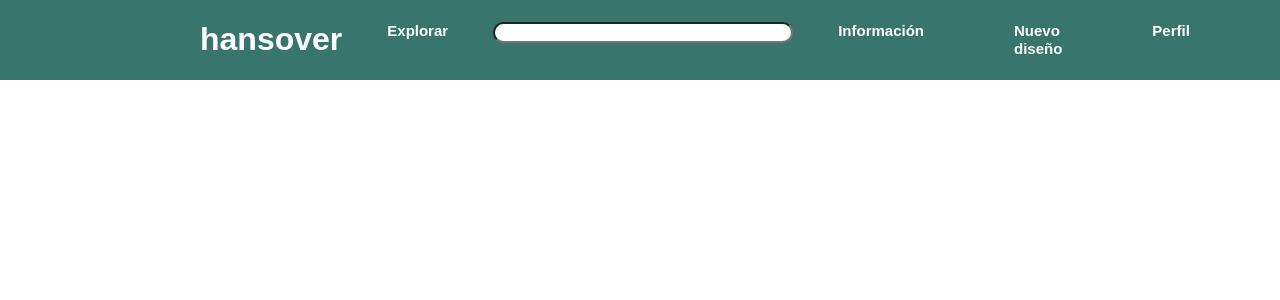
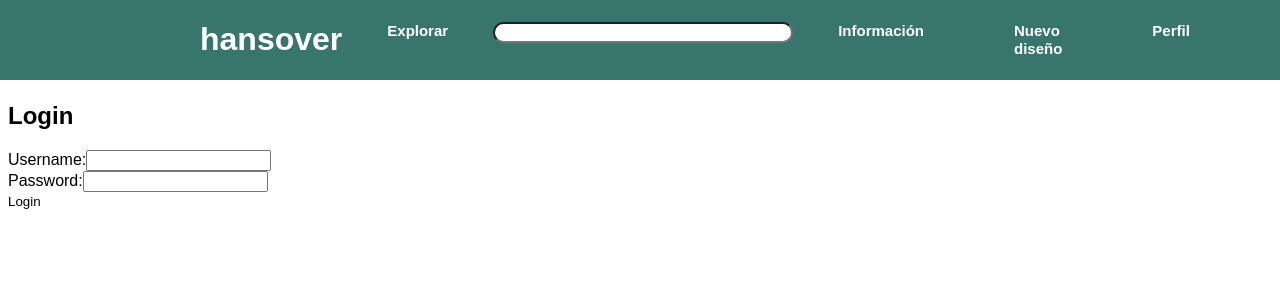
Before and after one commit to zareke/Hangover, a React (Create React App) app: page /login in a window 1280 px wide. Shown: the top 300 px of the page. Built offline with nearby package versions, Linux system fonts and the light colour scheme.

Commit message:
login funciona falta comentar

```diff
--- a/src/App.jsx
+++ b/src/App.jsx
@@ -5,13 +5,17 @@ import "./components/FilterButton.css";
 import Navbar from "./components/navbar.jsx";
 import Explorar from "./components/Explorar.jsx";
 import PostDetail from "./components/postDetail.jsx"; // Import the PostDetail component
+import InicioSesion from "./components/InicioSesion.jsx"
 
 function App() {
   return (
     <Router>
-      <Navbar />
+
+      <Navbar inicioSesion={false}/>
+
       <Routes>
         <Route path="/" element={<Explorar />} />
+        <Route path="/login" element={<InicioSesion/>} />
         <Route path="post">
           <Route path=":postId" element={<PostDetail/>}/>
         </Route>
--- /dev/null
+++ b/src/components/InicioSesion.jsx
@@ -0,0 +1,64 @@
+import React, { useState } from "react";
+import { useNavigate } from "react-router-dom";
+import axios from "axios";
+import config from "../config"
+
+
+const InicioSesion = () => {
+  const [username, setUsername] = useState("");
+  const [password, setPassword] = useState("");
+  const navigate = useNavigate();
+
+  const handleLogin =async (e) => {
+    e.preventDefault();
+
+    try{
+        const response = await axios.post(config.url+"user/login/",{
+
+            username:username,
+            password:password
+
+        })
+        if (response.data.success){
+            localStorage.setItem("token", response.data.token);
+            navigate("/");
+        }
+        else{
+            //hacer un error o algo yo no tengo tiempo :v
+        }
+      }
+      catch (e){
+        console.error(e)
+      }
+
+  };
+
+  return (
+    <div>
+      <h2>Login</h2>
+      <form onSubmit={handleLogin}>
+        <div>
+          <label>Username:</label>
+          <input
+            type="text"
+            value={username}
+            onChange={(e) => setUsername(e.target.value)}
+            required
+          />
+        </div>
+        <div>
+          <label>Password:</label>
+          <input
+            type="password"
+            value={password}
+            onChange={(e) => setPassword(e.target.value)}
+            required
+          />
+        </div>
+        <button type="submit">Login</button>
+      </form>
+    </div>
+  );
+};
+
+export default InicioSesion;
--- a/src/components/navbar.jsx
+++ b/src/components/navbar.jsx
@@ -1,3 +1,5 @@
+import { Link } from "react-router-dom";
+
 function Navbar({inicioSesion}, {user}) {
     return (
 
@@ -33,11 +35,9 @@ function Navbar({inicioSesion}, {user}) {
                 <a href="#Bolsa">Bolsa</a>
               </li>
               <li>
-                {inicioSesion ? (
-                  <a href="#IniciarSesion">Iniciar sesión</a>
-                ) :
-
-                <a href="#Perfil">{user}</a>}
+                {!inicioSesion ? (<Link  to={`/login`}>
+                    Iniciar Sesion
+                  </Link>) : (<a href="#Perfil">{user}</a>)}
               </li>
 
             </ul>
--- a/src/components/postDetail.jsx
+++ b/src/components/postDetail.jsx
@@ -17,19 +17,22 @@ const PostDetail = () => {
   const newComment = async () =>{
     const content=newCommentContent
     try{
+      const token=localStorage.getItem("token")
+      axios.defaults.headers.common["Authorization"] = `Bearer ${token}`
+
       const response = await axios.post(config.url+"post/"+postId+"/comment",{
-        body:{
+
           post_id:postId,
           content:content,
           parent_id:null
-        }
+
       })
     }
     catch (e){
       console.error(e)
     }
   }
-
+//localStorage.getItem("token")
 
 
   useEffect(() => {
```
